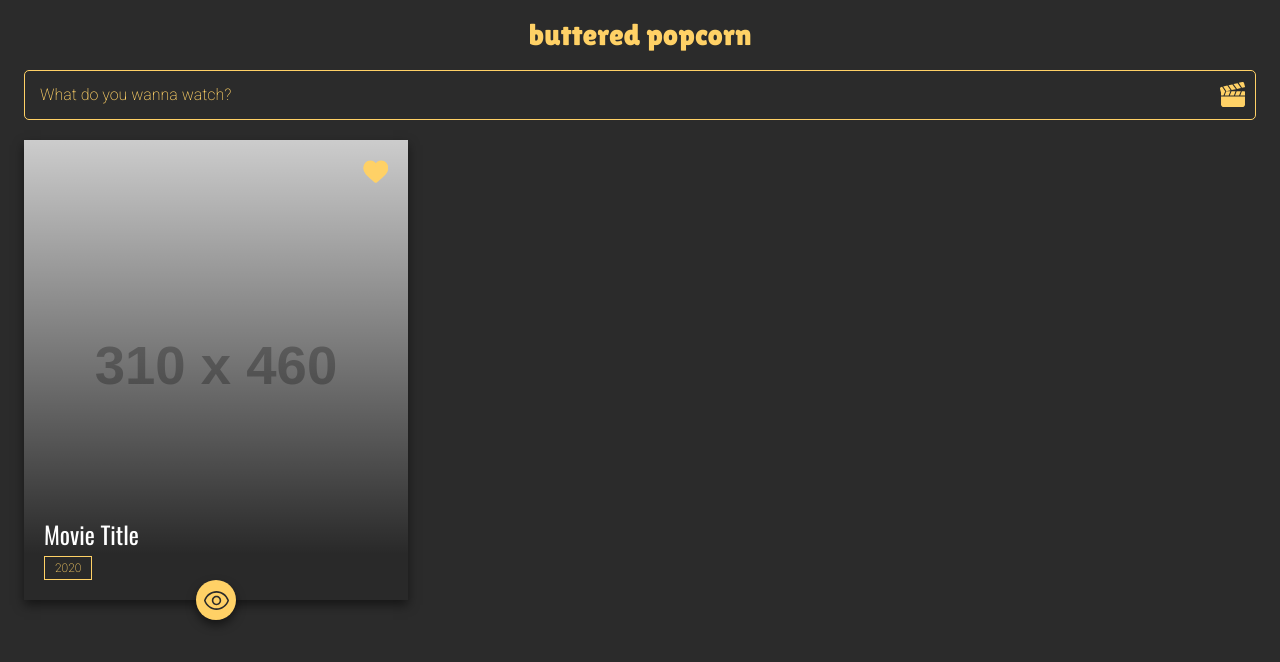
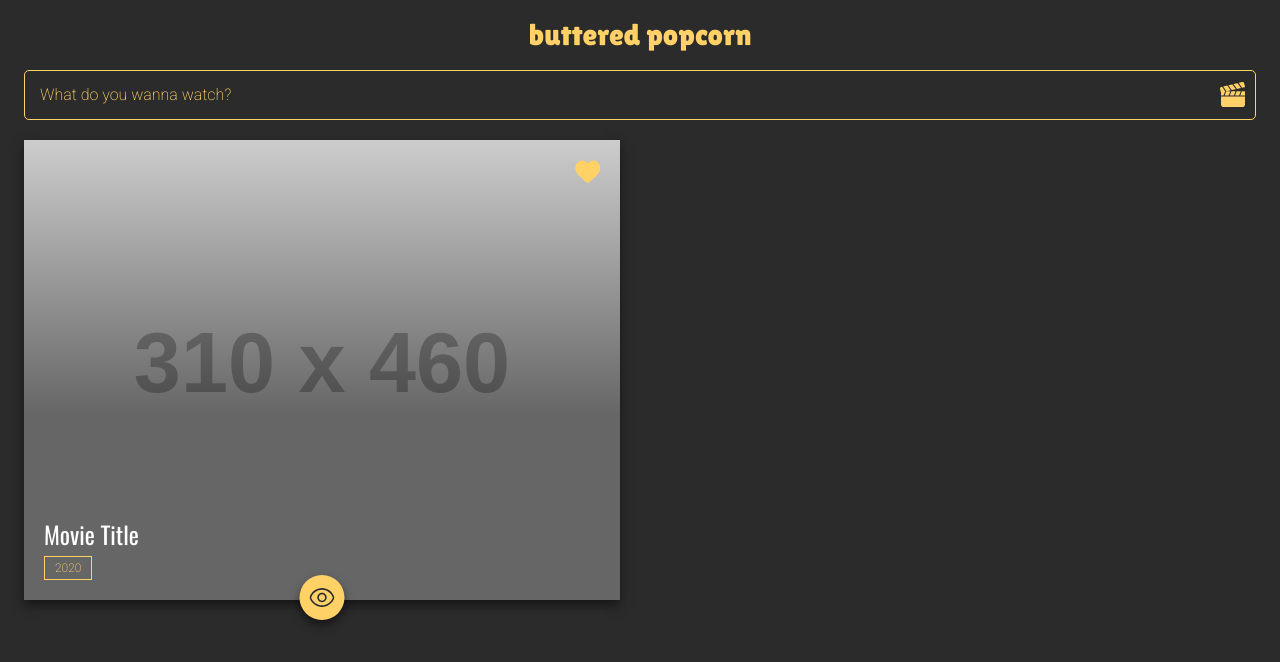
Before and after one commit to cycosta/butteredpopcorn, a React (Create React App) app: page / in a window 1280 px wide. Shown: the top 662 px of the page. Built offline with nearby package versions, Linux system fonts and the light colour scheme.

Commit message:
Adjustments

```diff
--- a/src/assets/stylesheets/components/_card.scss
+++ b/src/assets/stylesheets/components/_card.scss
@@ -5,8 +5,7 @@
   &:hover {
     .card__figure {
       &::after {
-        z-index: 1;
-        background: linear-gradient(0deg, rgba(0, 0, 0, .8) 40%, rgba(255, 255 ,255 , 0) 100%);
+        top: 0;
       }
     }
 
@@ -20,6 +19,8 @@
 	}
 
   &__figure {
+    position: relative;
+    max-height: 460px;
     overflow: hidden;
 
 		&::after {
@@ -28,9 +29,13 @@
 			display: block;
 			content: '';
 			width: 100%;
-			height: 100%;
-			background: linear-gradient(0deg, rgba(0, 0, 0, .8) 10%, rgba(255, 255 ,255 , 0) 100%);
+      height: 100%;
+			background: linear-gradient(0deg, rgba(0, 0, 0, .5) 40%, rgba(255, 255 ,255 , 0) 100%);
       transition: .3s;
+
+      @include breakpoint(desktop) {
+				top: calc(100% - 140px);
+			}
 		}
 	}
 
@@ -86,8 +91,8 @@
     display: flex;
     justify-content: center;
     align-items: center;
-    width: 40px;
-    height: 40px;
+    width: 45px;
+    height: 45px;
     background-color: $butter;
     border: 0;
     border-radius: 50px;
--- a/src/assets/stylesheets/components/_list.scss
+++ b/src/assets/stylesheets/components/_list.scss
@@ -5,7 +5,7 @@
 
   @include breakpoint(tablet) {
     grid-gap: 40px;
-    grid-template-columns: repeat(3, 1fr);
+    grid-template-columns: repeat(2, 1fr);
   }
 
   @include breakpoint(desktop) {
```
